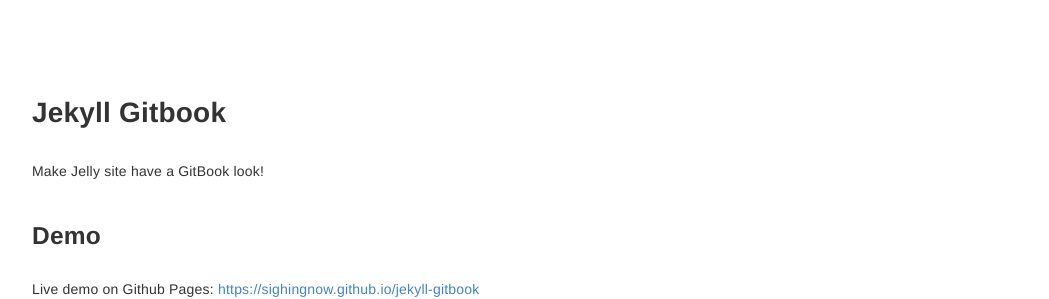
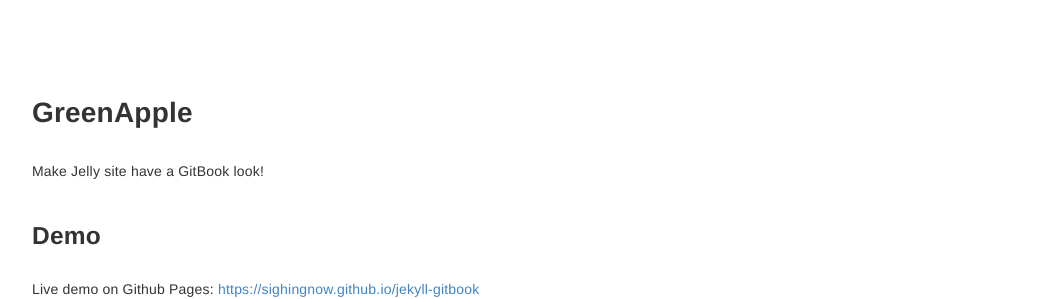
Before and after one commit to thu512/thu512.github.io, a Jekyll site: the page built from index.md, in a window 1280 px wide. Shown: the top 299 px of the page, without its empty margins (223-1272 px from the left). Built offline with Jekyll 4.4.1, drawn with Linux system fonts in a browser that asks for light colours.

Commit message:
Update _config.yml

```diff
--- a/_config.yml
+++ b/_config.yml
@@ -1,15 +1,15 @@
 # Configurations
-title:            Jekyll Gitbook
-longtitle:        Jekyll Gitbook
-author:           HE Tao
-email:            sighingnow@gmail.com
+title:            GreenApple
+longtitle:        GreenApple
+author:           ChangJoo Lee
+email:            thu512@kakao.com
 description: >
   Build Jekyll site with the GitBook style.
 
 version:          1.0
 gitbook_version:  3.2.3
 
-url:              'https://sighingnow.github.io'
+url:              'https://thu512.github.io'
 baseurl:          '/jekyll-gitbook'
 rss:              RSS
 
```
